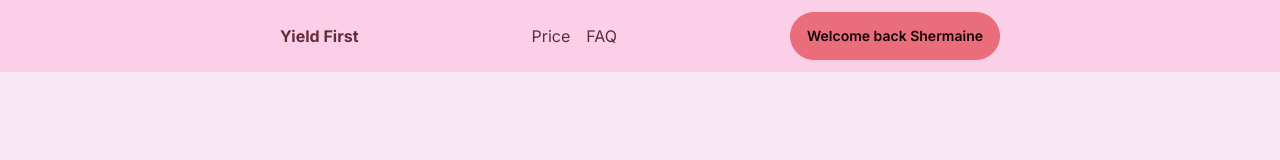
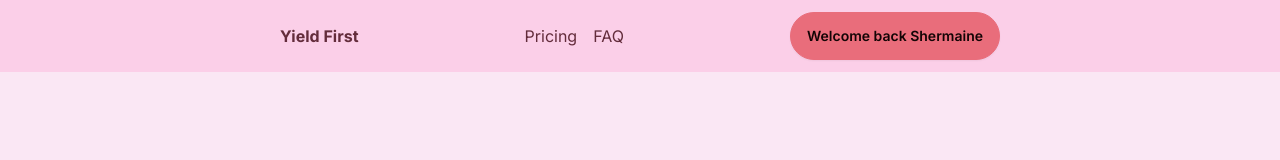
Before and after one commit to Mayst0731/yields, a Next.js app: page / in a window 1280 px wide. Shown: the top 160 px of the page. Built offline with nearby package versions, Linux system fonts and the light colour scheme.

Commit message:
Adding anchor links to navigate on the same/current page

```diff
--- a/app/page.js
+++ b/app/page.js
@@ -18,8 +18,8 @@ export default function Home() {
             Yield First
           </div>
           <div className="space-x-4 max-md:hidden">
-            <a className="link link-hover">Price</a>
-            <a className="link link-hover">FAQ</a>
+            <a className="link link-hover" href="#Pricing">Pricing</a>
+            <a className="link link-hover" href="FAQ">FAQ</a>
           </div>
           <div>
             <ButtonLogin isLoggedin={isLoggedin} name = {name}/>
@@ -37,7 +37,7 @@ export default function Home() {
         {console.log(greetings)}
       </section>
       {/* Pricing */}
-      <section className="bg-base-200">
+      <section className="bg-base-200" id="Pricing">
         <div className="py-32 px-8 max-w-3xl mx-auto">
           <p className="text-sm uppercase font-medium text-center text-primary mb-4">Pricing</p>
 
@@ -62,7 +62,7 @@ export default function Home() {
       </section>
 
       {/* FAQ */}
-      <section className="bg-base-300">
+      <section className="bg-base-300" id="FAQ">
         <div className="py-32 px-8 max-w-3xl mx-auto">
           <p className="text-sm uppercase font-medium text-center text-primary mb-4">FAQ</p>
 
```
